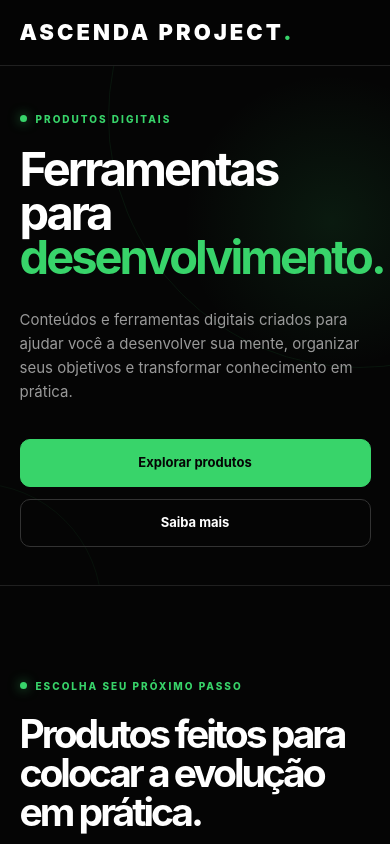
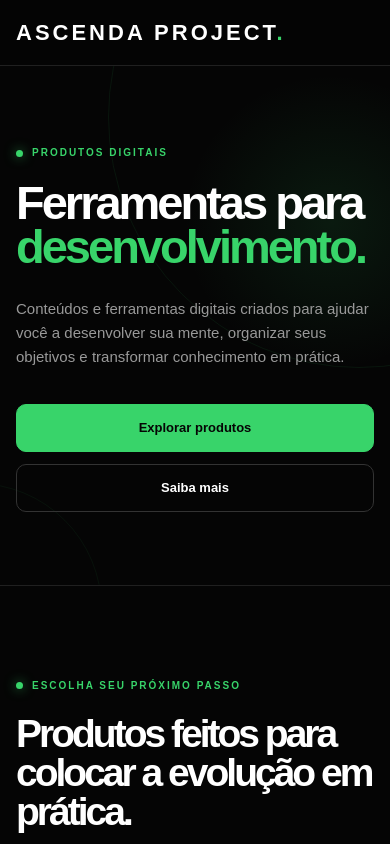
Before and after one commit to johnbiel/Ascenda-Project, a plain HTML site: page produtos.html in a window 390 px wide. Shown: the top 844 px of the page. Drawn offline with Linux system fonts and the light colour scheme.

Commit message:
Atualiza area responsivo.css

```diff
--- a/centralizar.css
+++ b/centralizar.css
@@ -1,28 +1,62 @@
-/* CONFIGURAÇÃO GERAL */
+/* ==========================
+   RESPONSIVIDADE ASCENDA
+========================== */
+
 * {
     box-sizing: border-box;
 }
 
+html,
 body {
+    width: 100%;
     margin: 0;
-    width: 100%;
+    padding: 0;
+}
+
+body {
+    background: #050505;
+    color: #ffffff;
+    font-family: Arial, sans-serif;
 }
 
 /* PC */
 @media (min-width: 1024px) {
-    body {
-        width: 100%;
-        max-width: none;
-        margin: 0;
+    .container {
+        width: min(100% - 80px, 1200px);
+        margin-inline: auto;
     }
 }
 
 /* TABLET */
 @media (max-width: 1023px) {
-    /* Ajustes para tablets */
+    .container {
+        width: calc(100% - 48px);
+        margin-inline: auto;
+    }
 }
 
 /* CELULAR */
-@media (max-width: 767px) {
-    /* Ajustes para celulares */
+@media (max-width: 768px) {
+    .container {
+        width: calc(100% - 32px);
+        margin-inline: auto;
+    }
+
+    h1 {
+        font-size: clamp(2rem, 8vw, 3rem);
+    }
+
+    h2 {
+        font-size: clamp(1.5rem, 6vw, 2.2rem);
+    }
+
+    p {
+        font-size: 1rem;
+        line-height: 1.6;
+    }
+
+    img {
+        max-width: 100%;
+        height: auto;
+    }
 }
--- a/comunidade.css
+++ b/comunidade.css
@@ -1,3 +1,50 @@
+/* ===== RESPONSIVIDADE GLOBAL ASCENDA ===== */
+
+* {
+    box-sizing: border-box;
+}
+
+html {
+    width: 100%;
+    scroll-behavior: smooth;
+}
+
+body {
+    width: 100%;
+    min-height: 100vh;
+    margin: 0;
+    overflow-x: hidden;
+}
+
+/* ===== TABLET ===== */
+
+@media (max-width: 1024px) {
+    img {
+        max-width: 100%;
+        height: auto;
+    }
+}
+
+/* ===== CELULAR ===== */
+
+@media (max-width: 768px) {
+    img {
+        max-width: 100%;
+        height: auto;
+    }
+
+    h1 {
+        font-size: clamp(2.2rem, 8vw, 4rem);
+    }
+
+    h2 {
+        font-size: clamp(1.6rem, 6vw, 2.5rem);
+    }
+
+    p {
+        font-size: 1rem;
+    }
+}
 
 * {
     margin: 0;
@@ -56,7 +103,7 @@ a {
 }
 
 .nav a {
-    font-size: 14px;
+    font-size: 2px;
     color: var(--gray);
     transition: 0.3s;
 }
--- a/descrição.css
+++ b/descrição.css
@@ -2,6 +2,53 @@
 /* =====================================================
    RESET
 ===================================================== */
+/* ===== RESPONSIVIDADE GLOBAL ASCENDA ===== */
+
+* {
+    box-sizing: border-box;
+}
+
+html {
+    width: 100%;
+    scroll-behavior: smooth;
+}
+
+body {
+    width: 100%;
+    min-height: 100vh;
+    margin: 0;
+    overflow-x: hidden;
+}
+
+/* ===== TABLET ===== */
+
+@media (max-width: 1024px) {
+    img {
+        max-width: 100%;
+        height: auto;
+    }
+}
+
+/* ===== CELULAR ===== */
+
+@media (max-width: 768px) {
+    img {
+        max-width: 100%;
+        height: auto;
+    }
+
+    h1 {
+        font-size: clamp(2.2rem, 8vw, 4rem);
+    }
+
+    h2 {
+        font-size: clamp(1.6rem, 6vw, 2.5rem);
+    }
+
+    p {
+        font-size: 1rem;
+    }
+}
 
 :root {
     --bg: #050505;
--- a/produtos.css
+++ b/produtos.css
@@ -2,6 +2,53 @@
 /* =====================================================
    RESET
 ===================================================== */
+/* ===== RESPONSIVIDADE GLOBAL ASCENDA ===== */
+
+* {
+    box-sizing: border-box;
+}
+
+html {
+    width: 100%;
+    scroll-behavior: smooth;
+}
+
+body {
+    width: 100%;
+    min-height: 100vh;
+    margin: 0;
+    overflow-x: hidden;
+}
+
+/* ===== TABLET ===== */
+
+@media (max-width: 1024px) {
+    img {
+        max-width: 100%;
+        height: auto;
+    }
+}
+
+/* ===== CELULAR ===== */
+
+@media (max-width: 768px) {
+    img {
+        max-width: 100%;
+        height: auto;
+    }
+
+    h1 {
+        font-size: clamp(2.2rem, 8vw, 4rem);
+    }
+
+    h2 {
+        font-size: clamp(1.6rem, 6vw, 2.5rem);
+    }
+
+    p {
+        font-size: 1rem;
+    }
+}
 
 :root {
     --bg: #050505;
--- a/responsivo.css
+++ b/responsivo.css
@@ -1,20 +1,125 @@
+/* ========================================
+   ASCENDA PROJECT — RESPONSIVIDADE GLOBAL
+======================================== */
+
 * {
     box-sizing: border-box;
 }
 
-img {
-    max-width: 100%;
-    height: auto;
+html {
+    width: 100%;
+    scroll-behavior: smooth;
 }
 
-@media (max-width: 768px) {
-    body {
-        overflow-x: hidden;
-    }
+body {
+    width: 100%;
+    min-height: 100vh;
+    margin: 0;
+    padding: 0;
+    overflow-x: hidden;
 }
 
-@media (min-width: 769px) {
+/* IMAGENS */
+
+img,
+video,
+iframe {
+    max-width: 100%;
+}
+
+/* ========================================
+   COMPUTADOR
+======================================== */
+
+@media (min-width: 1024px) {
+
     body {
-        overflow-x: hidden;
+        width: 100%;
     }
+
+    .container {
+        width: min(90%, 1200px);
+        margin: 0 auto;
+    }
+
 }
+
+/* ========================================
+   TABLET
+======================================== */
+
+@media (max-width: 1023px) {
+
+    .container {
+        width: 90%;
+        margin: 0 auto;
+    }
+
+    img {
+        max-width: 100%;
+        height: auto;
+    }
+
+}
+
+/* ========================================
+   CELULAR
+======================================== */
+
+@media (max-width: 768px) {
+
+    .container {
+        width: 90%;
+        margin: 0 auto;
+    }
+
+    h1 {
+        font-size: clamp(2rem, 8vw, 3.2rem);
+        line-height: 1.05;
+    }
+
+    h2 {
+        font-size: clamp(1.5rem, 6vw, 2.4rem);
+        line-height: 1.15;
+    }
+
+    h3 {
+        font-size: clamp(1.2rem, 5vw, 1.8rem);
+    }
+
+    p {
+        font-size: 1rem;
+        line-height: 1.6;
+    }
+
+    button {
+        max-width: 100%;
+    }
+
+    img {
+        width: auto;
+        max-width: 100%;
+        height: auto;
+    }
+
+}
+
+/* ========================================
+   CELULARES PEQUENOS
+======================================== */
+
+@media (max-width: 480px) {
+
+    h1 {
+        font-size: clamp(1.8rem, 9vw, 2.7rem);
+    }
+
+    h2 {
+        font-size: clamp(1.4rem, 7vw, 2rem);
+    }
+
+    .container {
+        width: 92%;
+    }
+
+}
```
Also changed, not shown: index.html (+1 -1 lines).
